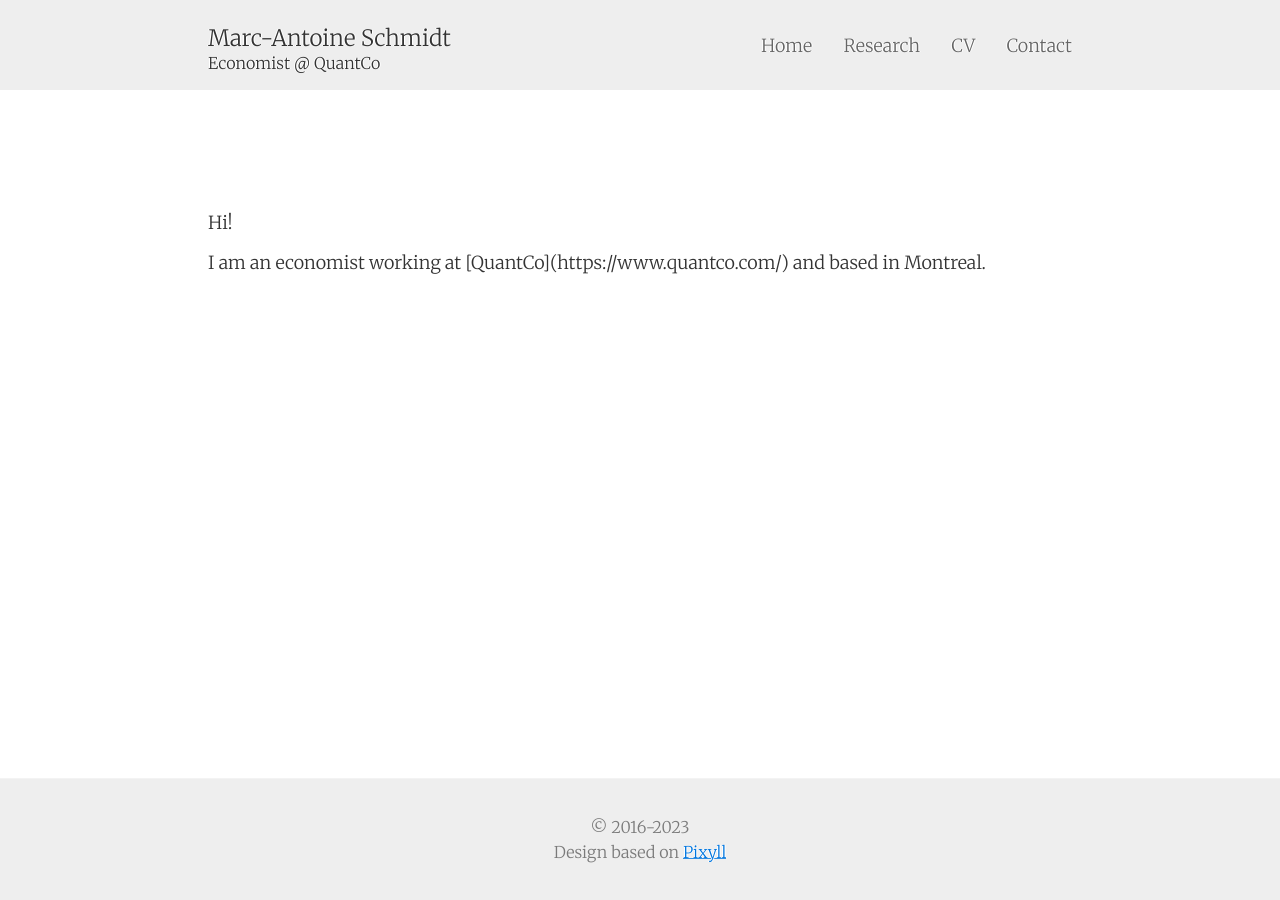
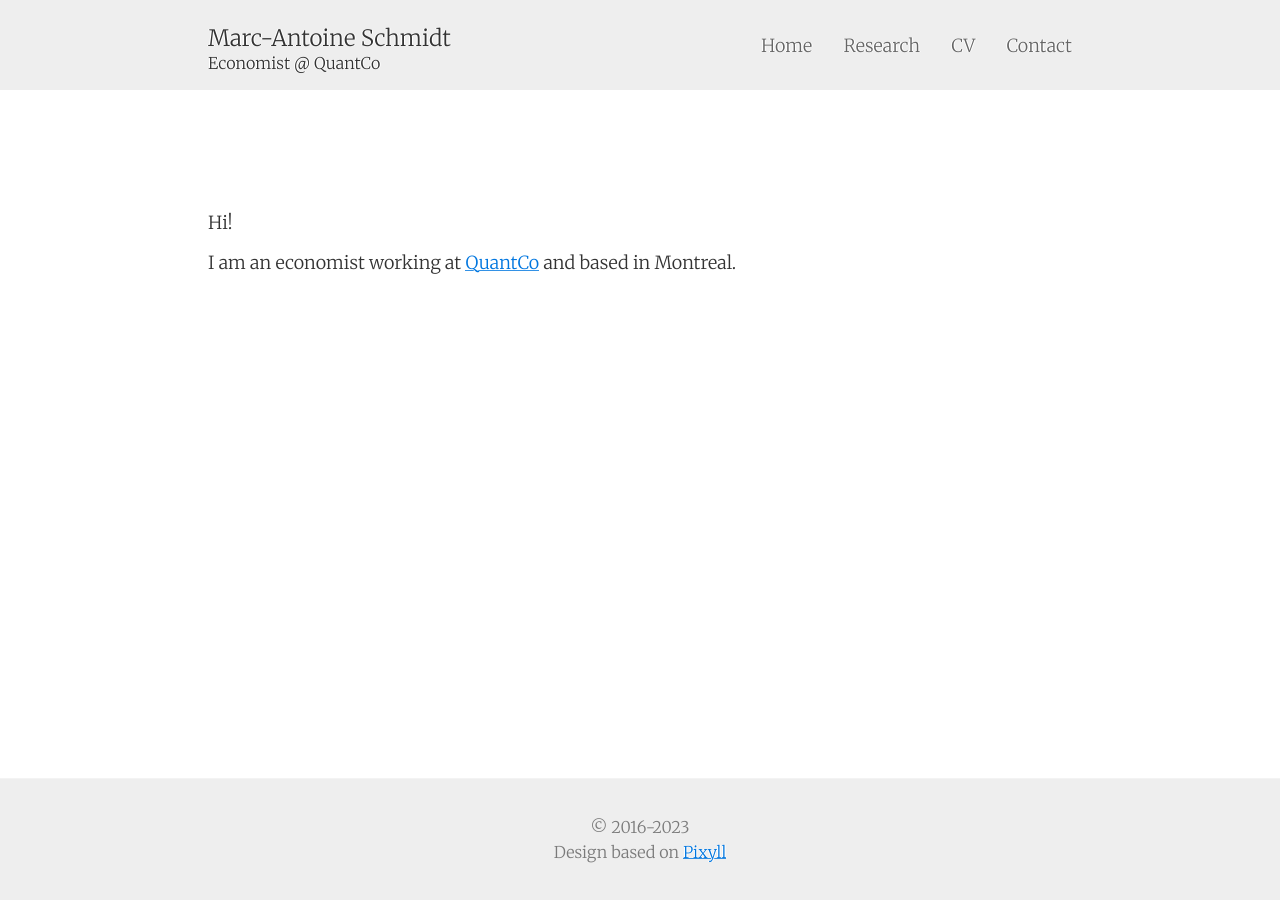
Before and after one commit to ma-schmidt/ma-schmidt.github.io, a Jekyll site: the page built from index.md, in a window 1280 px wide. Built offline with Jekyll 4.4.1, drawn with Linux system fonts in a browser that asks for light colours; part of the change alters nothing that is shown.

Commit message:
fix link

```diff
--- a/index.md
+++ b/index.md
@@ -8,6 +8,6 @@ layout: default
 
 <p class="clear-mobile">Hi!
 
-<p class="clear-mobile">I am an economist working at [QuantCo](https://www.quantco.com/) and based in Montreal.
+<p class="clear-mobile">I am an economist working at <a href="https://www.quantco.com/">QuantCo</a> and based in Montreal.
 
 <br/><br/>
```
